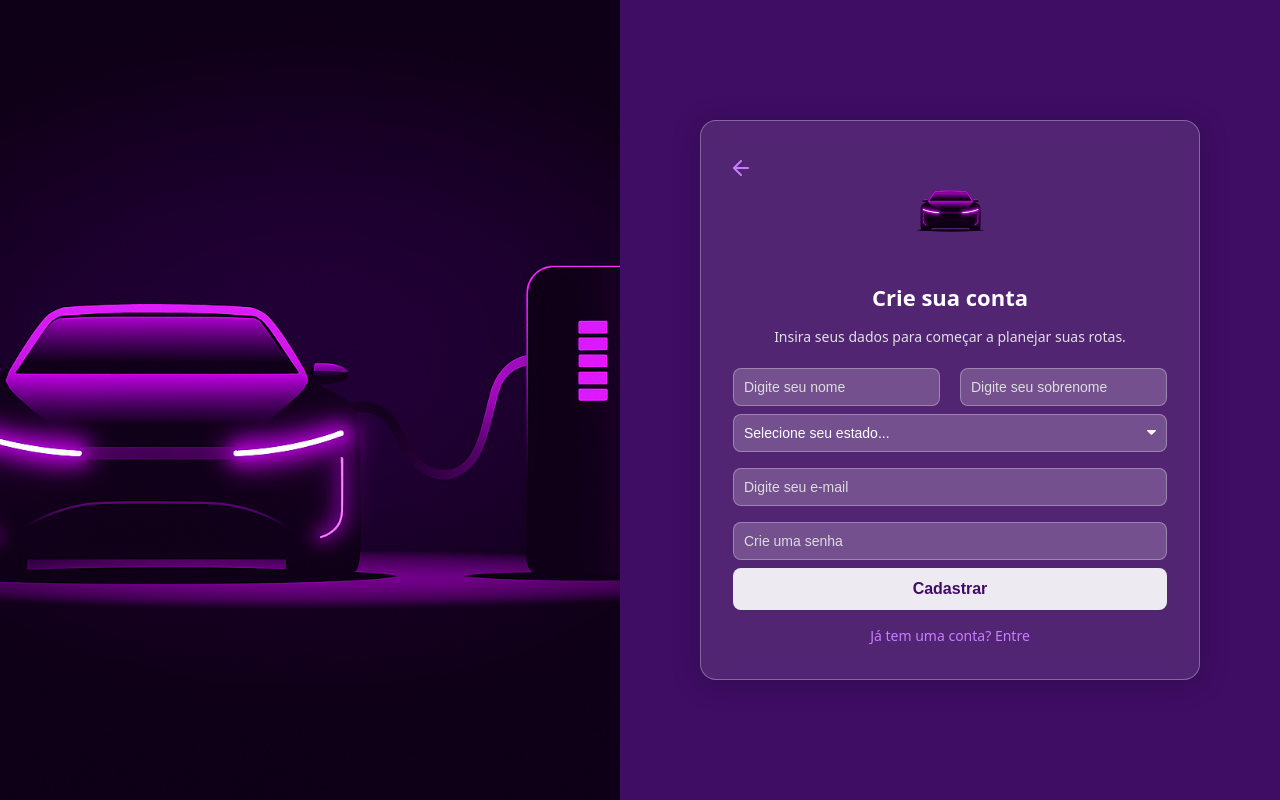
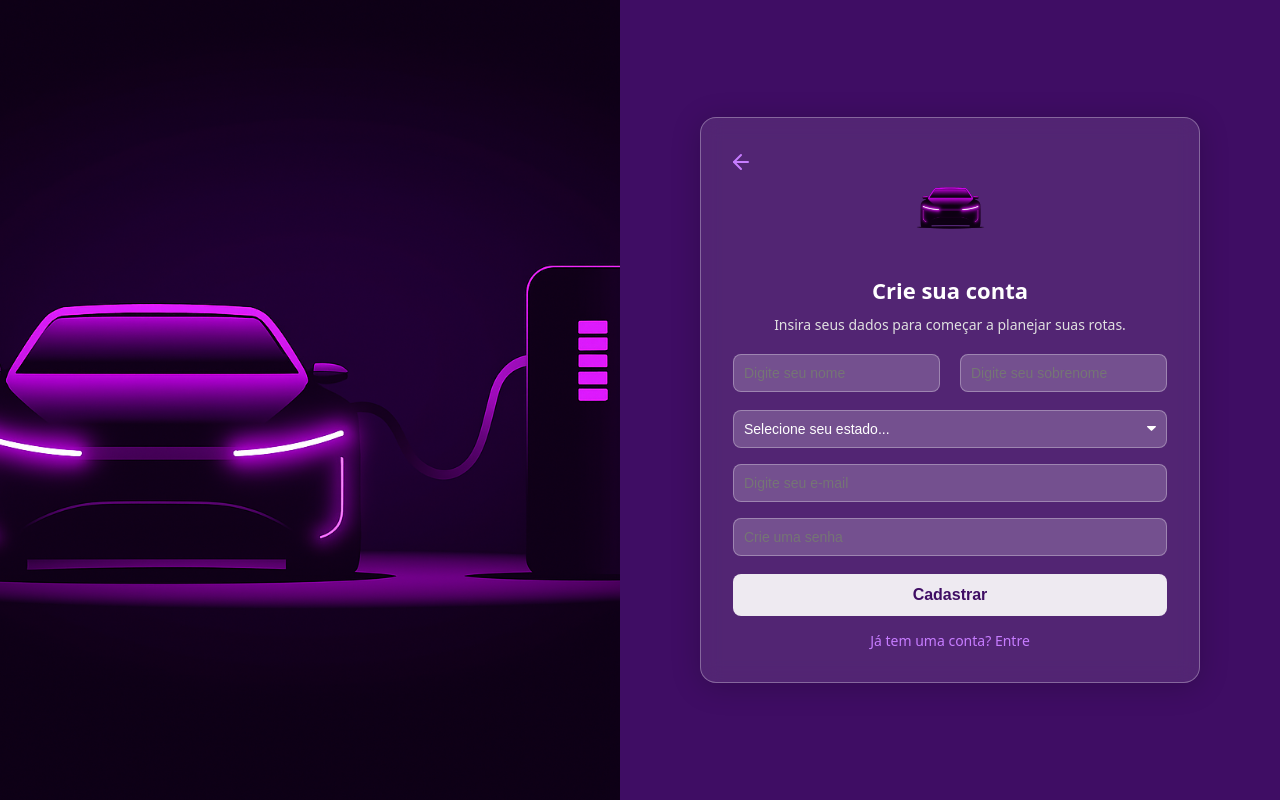
Before and after one commit to sofia-camargo/siteGafia, a PHP site: page /cadastro.html in a window 1280 px wide. Run offline with PHP 8.4, Linux system fonts and the light colour scheme; data that the repository does not hold is empty; a stand-in replaces the project's code that opens the database connection.

Commit message:
asd
Atualizações bonitinhas :)

```diff
--- a/index.html
+++ b/index.html
@@ -12,6 +12,7 @@
   <link rel="stylesheet" href="src/style/style.css" />
 </head>
 <body>
+   <div class="layout">
   <header class="site-header">
     <div class="container header-inner">
       <a class="logo" href="/" aria-label="GAFIA - Início">
@@ -106,7 +107,7 @@
   </footer>
 
   <script src="src/js/main.js"></script>
-
+</div>
 </body>
 
 </html>
--- a/login.html
+++ b/login.html
@@ -10,7 +10,7 @@
   <div class="login-container">
 
 
-     <a href="index.html" class="back-button">
+    <a href="index.html" class="back-button">
       <svg xmlns="http://www.w3.org/2000/svg" width="24" height="24" viewBox="0 0 24" fill="none" stroke="currentColor" stroke-width="2" stroke-linecap="round" stroke-linejoin="round">
         <path d="M19 12H5"></path>
         <polyline points="12 19 5 12 12 5"></polyline>
--- a/src/style/cadastro.css
+++ b/src/style/cadastro.css
@@ -19,6 +19,7 @@
   max-width: 600px;
   text-align: center;
   box-shadow: 0 4px 30px rgba(0, 0, 0, 0.2);
+
 }
 
 .login-container img {
@@ -53,10 +54,6 @@
 }
 
 /* Estilo para o placeholder dos inputs */
-.login-container input::placeholder {
-  color: #ddd;
-}
-
 /* Remove a aparência padrão do select e ajusta a cor da seta */
 .login-container select {
   -webkit-appearance: none;
@@ -84,6 +81,7 @@
   font-size: 16px;
   cursor: pointer;
   transition: all 0.3s;
+  margin-top: 10px  ;
 }
 
 .login-container button:hover {
@@ -110,7 +108,7 @@
   align-items: center;
   justify-content: center;
   position: absolute;
-  top: 20px;
+  top: 10px;
   left: 20px;
   width: 40px;
   height: 40px;
@@ -126,6 +124,7 @@
 }
 
 .back-button svg {
+  margin-top: 18%;
   width: 24px;
   height: 24px;
   stroke: currentColor;
@@ -133,6 +132,7 @@
 
 /* Estilo para linha do formulário com campos lado a lado (Desktop) */
 .form-row {
+  margin-bottom: 10px;
   display: flex;
   gap: 20px;
 }
--- a/src/style/style.css
+++ b/src/style/style.css
@@ -22,9 +22,9 @@ html, body {
 body{
   font-family: "Poppins", system-ui, -apple-system, Segoe UI, Roboto, Arial, sans-serif;
   color: var(--text);
-  background: radial-gradient(1200px 700px at 80% -10%, #5f1aa3 0%, transparent 60%),
+  background: radial-gradient(100% 70% at 80% -10%, #5f1aa3 0%, transparent 60%),
               linear-gradient(135deg, var(--bg-1), var(--bg-2));
-  line-height: 1.6;
+
 }
 
 /* ===== UTILS ===== */
@@ -220,7 +220,7 @@ body{
 /* ===== HERO ===== */
 .hero{
   position: relative;
-  padding: 72px 0 32px;
+  padding: 0px 2% 3%
 }
 .hero-grid{
   display:grid;
@@ -259,7 +259,7 @@ body{
   min-height: 360px;
 }
 .hero-img .carro{
-  width: min(100%, 560px);
+  width: min(150%, 210%);
   height: auto;
   filter: drop-shadow(0 12px 30px rgba(0,0,0,.45));
   animation: float 6s ease-in-out infinite;
@@ -277,9 +277,10 @@ body{
 
 /* ===== SECTION GENERIC ===== */
 .section{
-  padding: 56px 0;
+  padding: 0px 0;
 }
 .section h2{
+  /*margin-top: -7%;*/
   font-size: clamp(1.6rem, 1.2rem + 1.4vw, 2.2rem);
   margin-bottom: 8px;
 }
@@ -377,3 +378,5 @@ a:focus-visible{
   outline-offset: 2px;
   border-radius: 8px;
 }
+/* ===== BARRAS LATERAIS (decorativas) ===== */
+/* aparecem nos “vazios” à esquerda e direita, sem afetar o layout */
```
Also changed, not shown: src/style/login.css (+8 -1 lines). Lines whose indentation alone changed are shown as unchanged.
